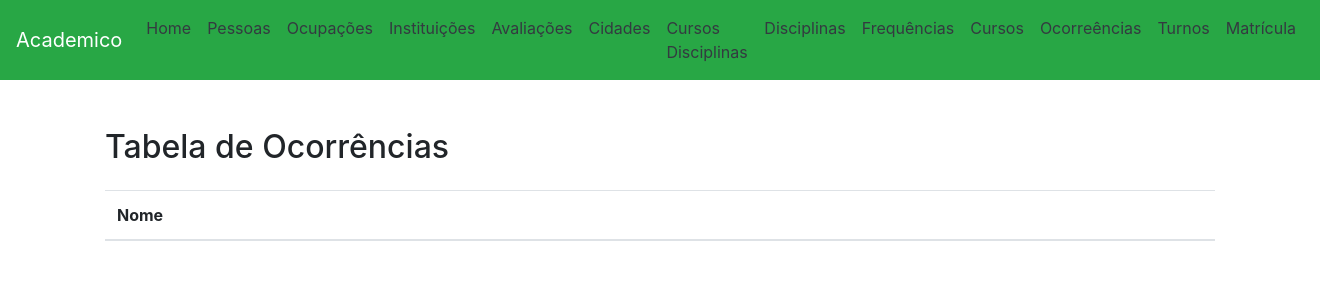
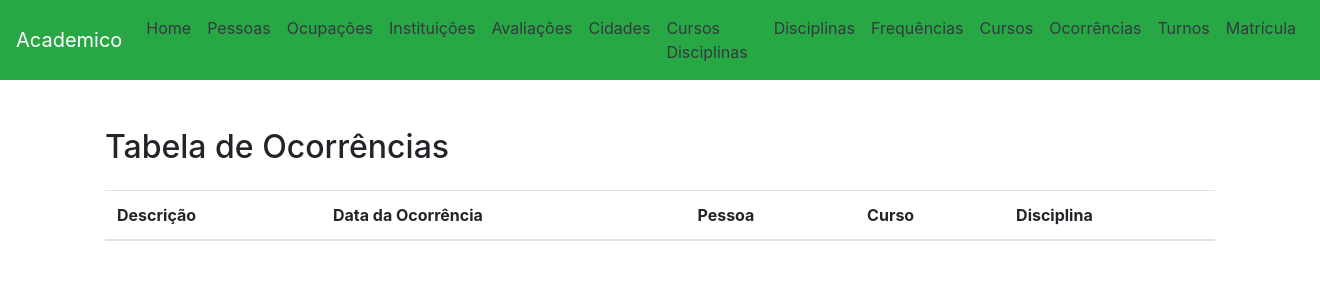
Before and after one commit to sofs44/AcademicoSF, a Django app: page /ocorrencias.html in a window 1320 px wide. Shown: the top 300 px of the page. Run offline with Django 5.2, Linux system fonts and the light colour scheme; data that the repository does not hold is empty; some libraries are stand-ins or nearby versions.

Commit message:
Add files via upload

```diff
--- a/app/models.py
+++ b/app/models.py
@@ -190,9 +190,11 @@ class CursoDisciplina(models.Model):
     curso = models.ForeignKey(Curso, on_delete=models.CASCADE, verbose_name="Curso")
     disciplina = models.ForeignKey(Disciplina, on_delete=models.CASCADE, verbose_name="Disciplina")
     carga_horaria = models.IntegerField(verbose_name="Carga horária da disciplina no curso")
+    periodo = models.CharField(max_length=20, verbose_name="Período")
 
     def __str__(self):
-        return f"{self.curso.nome} - {self.disciplina.nome}"
+        return f"{self.curso.nome} - {self.disciplina.nome} ({self.periodo})"
+
 
     class Meta:
         verbose_name = "Curso e Disciplina"
--- a/app/templates/avaliacoes.html
+++ b/app/templates/avaliacoes.html
@@ -49,7 +49,7 @@
                         <td>{{ avaliacao.descricao }}</td>
                         <td>{{ avaliacao.curso }}</td>
                         <td>{{ avaliacao.disciplina }}</td>
-                        <td>{{ avaliacao.tipo }}</td>
+                        <td>{{ avaliacao.avaliacao_tipo }}</td>
                     </tr>
                 {% endfor %}
             </tbody>
--- a/app/templates/cidades.html
+++ b/app/templates/cidades.html
@@ -37,12 +37,14 @@
             <thead>
                 <tr>
                     <th scope="col">Nome</th>
+                    <th scope="col">UF</th>
                 </tr>
             </thead>
             <tbody>
                 {% for cidade in cidades %}
                     <tr>
                         <td>{{ cidade.nome }}</td>
+                        <td>{{ cidade.uf }}</td>
                     </tr>
                 {% endfor %}
             </tbody>
--- a/app/templates/cursos.html
+++ b/app/templates/cursos.html
@@ -51,7 +51,7 @@
                         <td>{{ curso.carga_horaria_total }}</td>
                         <td>{{ curso.duracao_meses }}</td>
                         <td>{{ curso.area_saber }}</td>
-                        <td>{{ curso.instituicao }}</td>
+                        <td>{{ curso.instituicao_ensino }}</td>
                     </tr>
                 {% endfor %}
             </tbody>
--- a/app/templates/matricula.html
+++ b/app/templates/matricula.html
@@ -40,7 +40,7 @@
                     <th scope="col">Curso</th>
                     <th scope="col">Pessoa</th>
                     <th scope="col">Data Início</th>
-                    <th scope="col">Data Previsão Término</th>
+                    <th scope="col">Data Previsão de Término</th>
                 </tr>
             </thead>
             <tbody>
--- a/app/templates/ocorrencias.html
+++ b/app/templates/ocorrencias.html
@@ -24,7 +24,7 @@
                 <li class="nav-item"><a class="nav-link text-dark" href="disciplinas.html">Disciplinas</a></li>
                 <li class="nav-item"><a class="nav-link text-dark" href="frequencias.html">Frequências</a></li>
                 <li class="nav-item"><a class="nav-link text-dark" href="cursos.html">Cursos</a></li>
-                <li class="nav-item"><a class="nav-link text-dark" href="ocorrencias.html">Ocorreências</a></li>
+                <li class="nav-item"><a class="nav-link text-dark" href="ocorrencias.html">Ocorrências</a></li>
                 <li class="nav-item"><a class="nav-link text-dark" href="turnos.html">Turnos</a></li>
                 <li class="nav-item"><a class="nav-link text-dark" href="matricula.html">Matrícula</a></li>
             </ul>
@@ -36,13 +36,21 @@
         <table class="table">
             <thead>
                 <tr>
-                    <th scope="col">Nome</th>
+                    <th scope="col">Descrição</th>
+                    <th scope="col">Data da Ocorrência</th>
+                    <th scope="col">Pessoa</th>
+                    <th scope="col">Curso</th>
+                    <th scope="col">Disciplina</th>
                 </tr>
             </thead>
             <tbody>
                 {% for ocorrencia in ocorrencias %}
                     <tr>
-                        <td>{{ ocorrencia.nome }}</td>
+                        <td>{{ ocorrencia.descricao }}</td>
+                        <td>{{ ocorrencia.data_ocorrencia }}</td>
+                        <td>{{ ocorrencia.pessoa }}</td>
+                        <td>{{ ocorrencia.curso }}</td>
+                        <td>{{ ocorrencia.disciplina }}</td>
                     </tr>
                 {% endfor %}
             </tbody>
--- a/app/views.py
+++ b/app/views.py
@@ -1,11 +1,14 @@
 from django.shortcuts import render, redirect, get_object_or_404
 from .models import *
 from django.views import View
+from django.contrib import messages
+
 
 # Página inicial
 class IndexView(View):
     def get(self, request, *args, **kwargs):
-        return render(request, 'index.html')
+        pessoas = Pessoa.objects.all()
+        return render(request, 'index.html', {'pessoas': pessoas})
 
 # Gerenciar pessoas
 class PessoasView(View):
@@ -89,10 +92,17 @@ class OcorrenciasView(View):
 class CursoDisciplinasView(View):
     def get(self, request, *args, **kwargs):
         curso_disciplinas = CursoDisciplina.objects.all()
-        return render(request, 'cursos_disciplinas.html', {'curso_disciplinas': curso_disciplinas})
+        return render(request, 'cursos_disciplinas.html', {'cursos_disciplinas': curso_disciplinas})
 
 # Gerenciar tipos de avaliação
 class AvaliacaoTiposView(View):
     def get(self, request, *args, **kwargs):
         avaliacao_tipos = AvaliacaoTipo.objects.all()
         return render(request, 'tipo_de_avaliaçao.html', {'avaliacao_tipos': avaliacao_tipos})
+
+class DeletePessoaView(View):
+    def get(self, request, id, *args, **kwargs):
+        pessoa = Pessoa.objects.get(id=id)
+        pessoa.delete()
+        messages.success(request, 'Pessoa excluída com sucesso!') # Success message
+        return redirect('pessoa')
--- a/config/urls.py
+++ b/config/urls.py
@@ -4,7 +4,9 @@ from app.views import *
 
 urlpatterns = [
     path('admin/', admin.site.urls),
-    path('', IndexView.as_view(), name='index'),
+    path('index.html', IndexView.as_view(), name='index'),
+
+    path('delete/<int:id>/', DeletePessoaView.as_view(),name='delete_pessoa'),
 
     # Gerenciar pessoas
     path('pessoa.html', PessoasView.as_view(), name='pessoa'),
@@ -46,7 +48,7 @@ urlpatterns = [
     path('ocorrencias.html', OcorrenciasView.as_view(), name='ocorrencia'),
 
     # Gerenciar disciplinas por cursos
-    path('cursos_disciplinas.html', CursoDisciplinasView.as_view(), name='curso_disciplina'),
+    path('cursos_disciplinas.html', CursoDisciplinasView.as_view(), name='curso_disciplinas'),
 
     # Gerenciar tipos de avaliação
     path('tipo_de_avaliaçao.html', AvaliacaoTiposView.as_view(), name='avaliacao_tipo'),
```
Also changed, not shown: app/admin.py (+14 -0 lines), app/templates/cursos_disciplinas.html (+7 -2 lines), app/templates/index.html (+34 -0 lines), app/migrations/0003_cursodisciplina_periodo.py (added).
